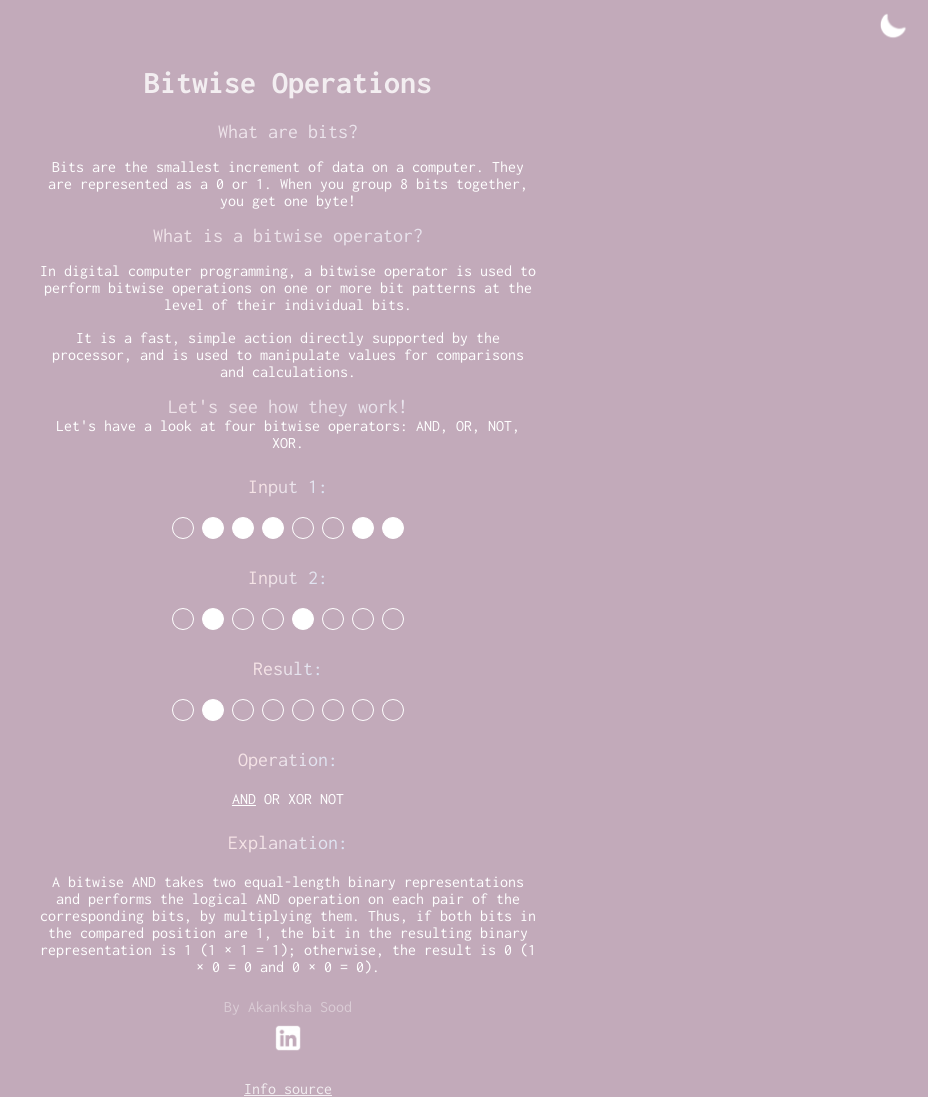
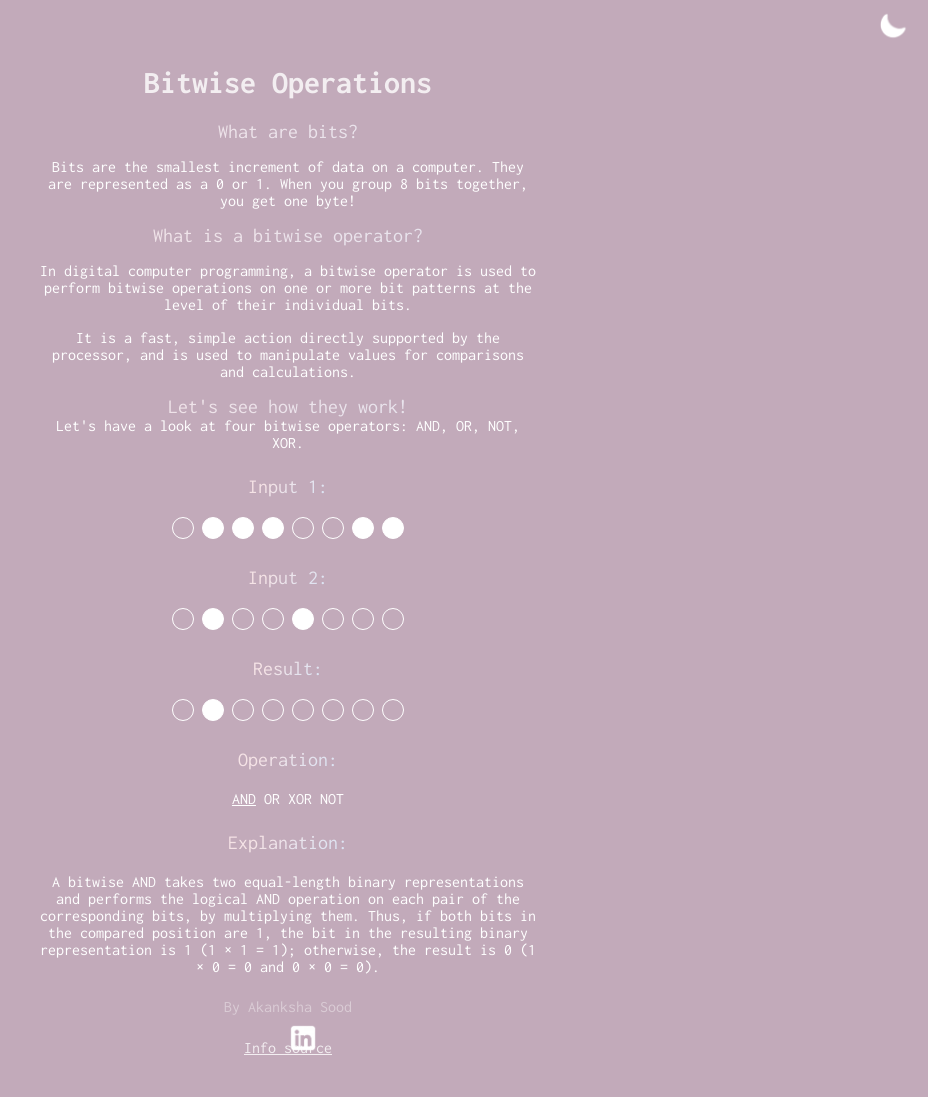
Before and after one commit to akankshasood08/bitOperations, a plain HTML site: page index.html in a window 1280 px wide. Shown: the whole page, without its empty margins (352-1280 px from the left). After the commit the page ends 1056 px from the top, so only its background shows below. Drawn offline with Linux system fonts and the light colour scheme.

Commit message:
Update mask.css

```diff
--- a/mask.css
+++ b/mask.css
@@ -44,8 +44,7 @@ body {
 	cursor: pointer;
 	width: 30px;
 	height: 30px;
-	bottom: 0;
-	position: center;
+	position: absolute;
 }
 .gradient {
 	font-family: 'Inconsolata', sans-serif;
```
